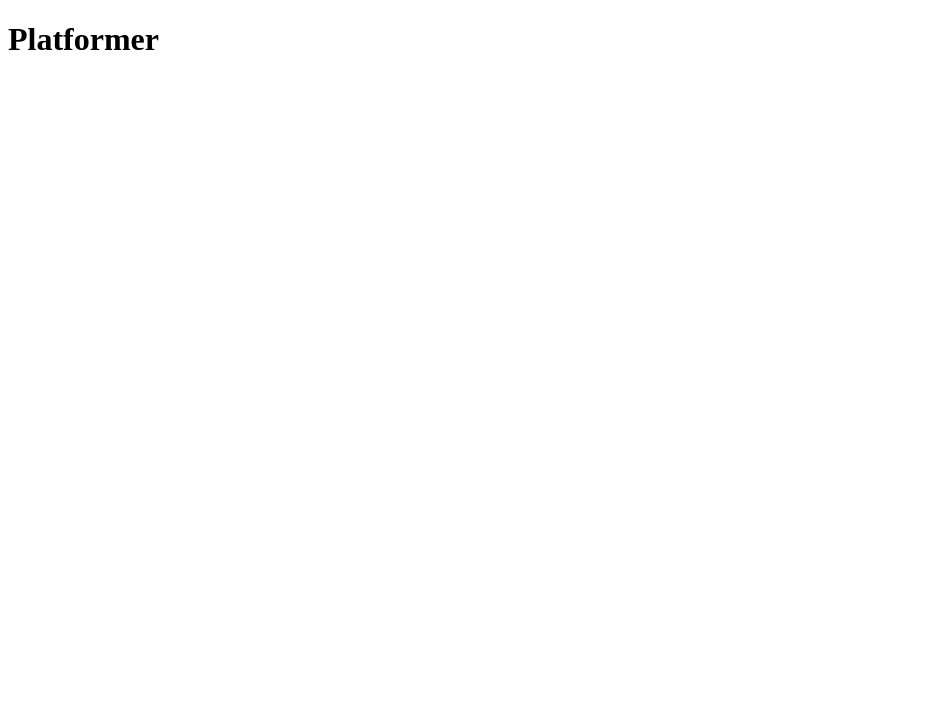
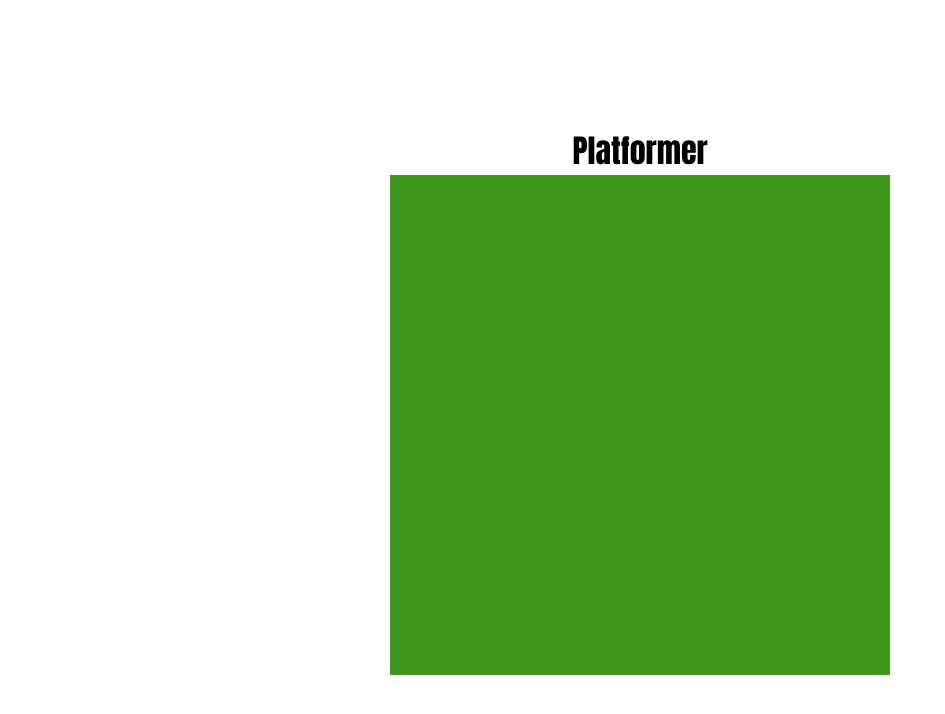
Before and after one commit to codetombomb/platformer, a website: page public/index.html in a window 1280 px wide. Shown: the whole page, without its empty margins (0-945 px from the left). Drawn offline with Linux system fonts and the light colour scheme.

Commit message:
add canvas. add styles to canvas and body.

```diff
--- a/public/css/styles.css
+++ b/public/css/styles.css
@@ -0,0 +1,22 @@
+* {
+    padding: 0px;
+    margin: 0px;
+}
+
+#app {
+    height: 100vh;
+    display: flex;
+    flex-direction: column;
+    justify-content: center;
+    align-items: center;
+}
+
+#title {
+    font-family: Impact, Haettenschweiler, 'Arial Narrow Bold', sans-serif;
+}
+
+canvas{
+    width: 500px;
+    height: 500px;
+    background-color: rgb(63, 151, 28);
+}
--- a/public/index.html
+++ b/public/index.html
@@ -10,8 +10,8 @@
     <title>Platformer</title>
 </head>
 
-<body>
-    <h1>Platformer</h1>
+<body id="app">
+    <h1 id="title">Platformer</h1>
 </body>
 
 </html>
--- a/public/js/app.js
+++ b/public/js/app.js
@@ -1,3 +1,18 @@
 document.addEventListener("DOMContentLoaded", () => {
     console.log("ready to roll")
+    renderCanvas();
 })
+
+function renderCanvas(){
+    const canvas = document.createElement("canvas");
+    appendToBody(canvas);
+}
+
+function appendToBody(element){
+    const body = getEl("app");
+    body.appendChild(element);
+}
+
+function getEl(name){
+    return document.getElementById(name);
+}
```
Also changed, not shown: README.md (deleted).
